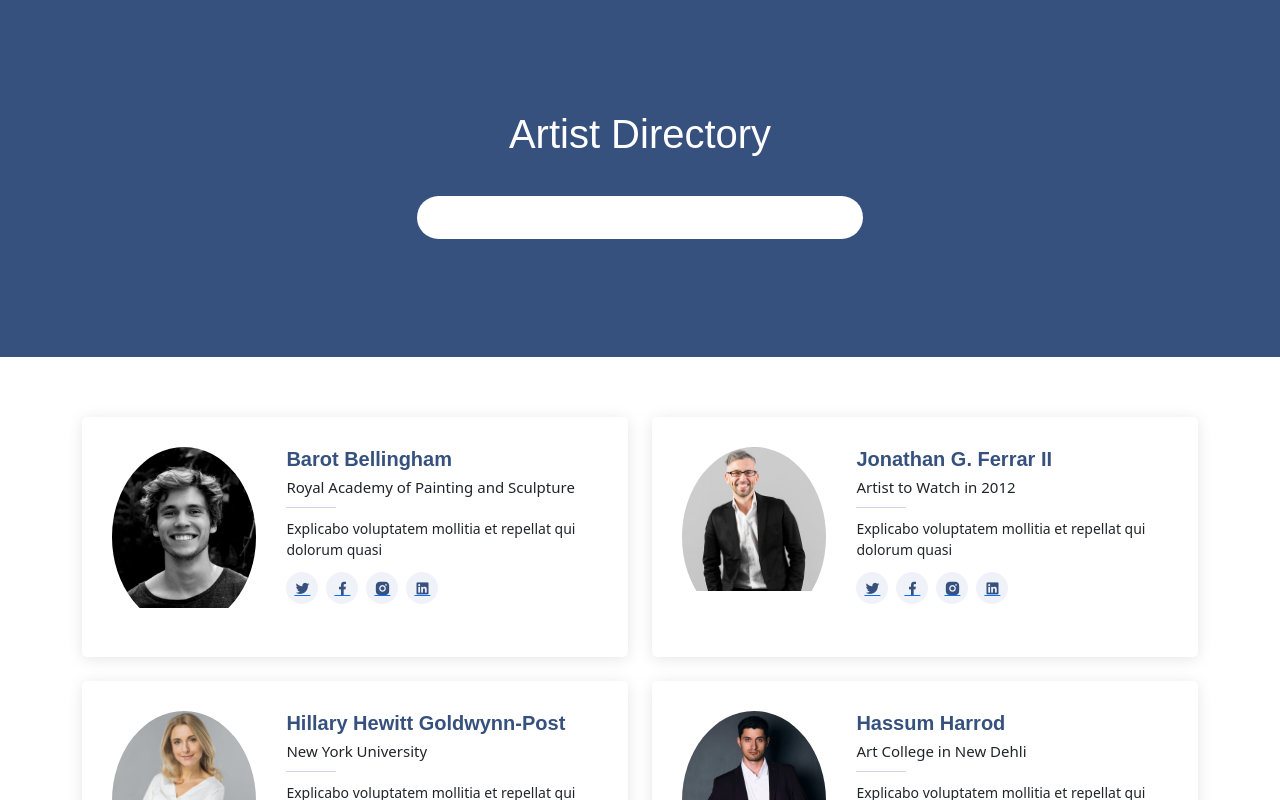
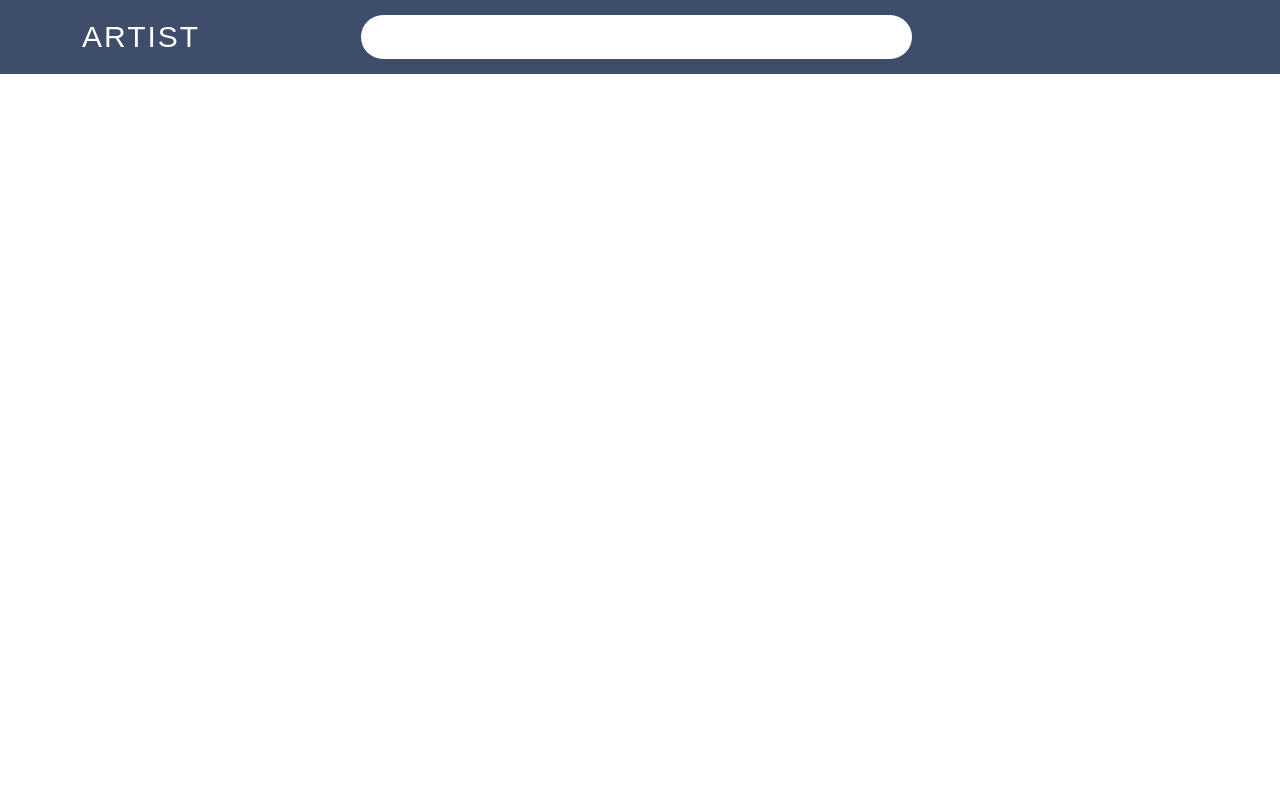
Before and after one commit to acharayaP03/angular, an Angular app: page / in a window 1280 px wide. Shown: the top 800 px of the page. Built offline with nearby package versions, Linux system fonts and the light colour scheme.

Commit message:
individual artist page

```diff
--- a/src/app/app.component.html
+++ b/src/app/app.component.html
@@ -1,28 +1,22 @@
+<!-- ======= Header ======= -->
+<header id="header" class="fixed-top ">
+  <div class="container d-flex align-items-center">
+    <div class="col-sm-3">
+      <h1 class="logo mr-auto"><a href="index.html">Artist</a></h1>
+    </div>
+    <div class="col-sm-7">
+      <input type="text" name="text" [(ngModel)]="query">
+    </div>
 
-  <section id="footer">
-    <div class="footer-newsletter">
-      <div class="container">
-        <div class="row justify-content-center">
-          <div class="col-lg-6">
-            <h1>Artist Directory</h1>
-            <form class="mb-2">
-              <input type="text" name="text" [(ngModel)]="query">
-              <!-- <input type="submit" value="Search"> -->
-            </form>
-            <p *ngIf="query"><strong>For</strong> {{query}}</p>
-          </div>
+  </div>
+</header>
+  <section id="team" class="team">
+    <div class="container" data-aos="fade-up">
+      <div class="row" *ngIf = "query">
+        <div class="col-lg-6 card-container" *ngFor="let artist of (artists | searchArtist : query)" (click) = "showArtists($event, artist); query=''">
+          <app-artist-items [artist]="artist"></app-artist-items>
         </div>
       </div>
     </div>
+    <app-artist-details *ngIf="currentArtist" [artist] = "currentArtist"></app-artist-details>
   </section>
-  <section id="team" class="team">
-    <div class="container" data-aos="fade-up">
-      <div class="row">
-
-        <div class="col-lg-6 card-container" *ngFor="let artist of (artists | searchArtist : query)" (click) = "showArtists($event, artist)">
-          <app-artist-items [artist]="artist"></app-artist-items>
-        </div>
-
-      </div>
-    </div>
-  </section><!-- End Team Section -->
--- a/src/app/app.component.ts
+++ b/src/app/app.component.ts
@@ -9,10 +9,12 @@ import {HttpClient} from '@angular/common/http';
 export class AppComponent implements OnInit {
   query: string;
   artists: object;
+  currentArtist: object;
 
   showArtists(e, item){
     console.log(item)
-    this.query = item.name
+    this.query = item.name;
+    this.currentArtist = item;
   }
 
   constructor(private http: HttpClient){
--- a/src/app/app.module.ts
+++ b/src/app/app.module.ts
@@ -6,13 +6,15 @@ import {HttpClientModule} from '@angular/common/http';
 import { AppComponent } from './app.component';
 import { ArtistItemsComponent } from './artist-items/artist-items.component';
 import { SearchArtistPipe } from './search-artist.pipe';
+import { ArtistDetailsComponent } from './artist-details/artist-details.component';
 
 
 @NgModule({
   declarations: [
     AppComponent,
     ArtistItemsComponent,
-    SearchArtistPipe
+    SearchArtistPipe,
+    ArtistDetailsComponent
   ],
   imports: [
     BrowserModule,  HttpClientModule, FormsModule,
--- /dev/null
+++ b/src/app/artist-details/artist-details.component.html
@@ -0,0 +1,34 @@
+<main id="main">
+    <!-- ======= Portfolio Details Section ======= -->
+    <section id="portfolio-details" class="portfolio-details">
+      <div class="container">
+
+        <div class="portfolio-details-container">
+
+          <div class="owl-carousel portfolio-details-carousel">
+            <img src="assets/img/team/{{artist.shortname}}.jpg" class="img-fluid img-thumbnail" alt="{{artist.name}}">
+          </div>
+
+          <div class="portfolio-info">
+            <h3>Project information</h3>
+            <ul>
+              <li><strong>Category</strong>: {{artist.category}}</li>
+              <li><strong>Reknown</strong>:{{artist.reknown}}</li>
+              <li><strong>Project date</strong>: 01 March, 2020</li>
+              <li><strong>Project URL</strong>: <a href="#">www.example.com</a></li>
+            </ul>
+          </div>
+
+        </div>
+
+        <div class="portfolio-description">
+          <h2>{{artist.name}}</h2>
+          <p>
+            {{artist.bio}}
+          </p>
+        </div>
+
+      </div>
+    </section><!-- End Portfolio Details Section -->
+
+  </main><!-- End #main -->
--- /dev/null
+++ b/src/app/artist-details/artist-details.component.ts
@@ -0,0 +1,15 @@
+import { Component, OnInit, Input } from '@angular/core';
+
+@Component({
+  selector: 'app-artist-details',
+  templateUrl: './artist-details.component.html',
+  inputs: ['artist']
+})
+export class ArtistDetailsComponent implements OnInit {
+  @Input() artist : any;
+  constructor() { }
+
+  ngOnInit(): void {
+  }
+
+}
--- a/src/styles.css
+++ b/src/styles.css
@@ -9,7 +9,7 @@ body {
 
   a {
     color: #47b2e4;
-    text-decoration: none;
+    text-decoration: none !important;
   }
 
   a:hover {
@@ -104,6 +104,8 @@ body {
     transition: all 0.5s;
     z-index: 997;
     padding: 15px 0;
+    background: rgba(40, 58, 90, 0.9);
+    margin-bottom: 20px;
   }
 
   #header.header-scrolled, #header.header-inner-pages {
@@ -126,6 +128,20 @@ body {
 
   #header .logo img {
     max-height: 40px;
+  }
+
+  #header input[type="text"] {
+    background: #fff;
+    padding: 10px 10px;
+    position: relative;
+    border-radius: 50px;
+    border: 0;
+    width: calc(100% - 100px);
+    text-align: center;
+  }
+  #header input[type="text"]:focus{
+    outline: none;
+    border: none;
   }
 
   /*--------------------------------------------------------------
@@ -519,7 +535,7 @@ body {
   # Sections General
   --------------------------------------------------------------*/
   section {
-    padding: 60px 0;
+    padding: 80px 0;
     overflow: hidden;
   }
 
@@ -971,6 +987,8 @@ body {
   }
 
   .portfolio .portfolio-item .portfolio-img {
+    width: 500px;
+    height: 500px;
     overflow: hidden;
   }
 
@@ -1032,6 +1050,9 @@ body {
   /*--------------------------------------------------------------
   # Team
   --------------------------------------------------------------*/
+  .team{
+    margin-top: 50px !important;
+  }
   .team .member {
     position: relative;
     box-shadow: 0px 2px 15px rgba(0, 0, 0, 0.1);
@@ -1588,6 +1609,10 @@ body {
   }
 
   .portfolio-details .portfolio-details-carousel {
+    display: block;
+    margin: 0 auto;
+    width: 40%;
+    height: 20%;
     position: relative;
     z-index: 1;
   }
@@ -1686,8 +1711,6 @@ body {
     font-weight: 600;
     color: #37517e;
   }
-
-
 
   #footer .footer-newsletter form input[type="text"] {
     margin-top: 30px;
```
Also changed, not shown: src/assets/data.json (+11 -0 lines).
